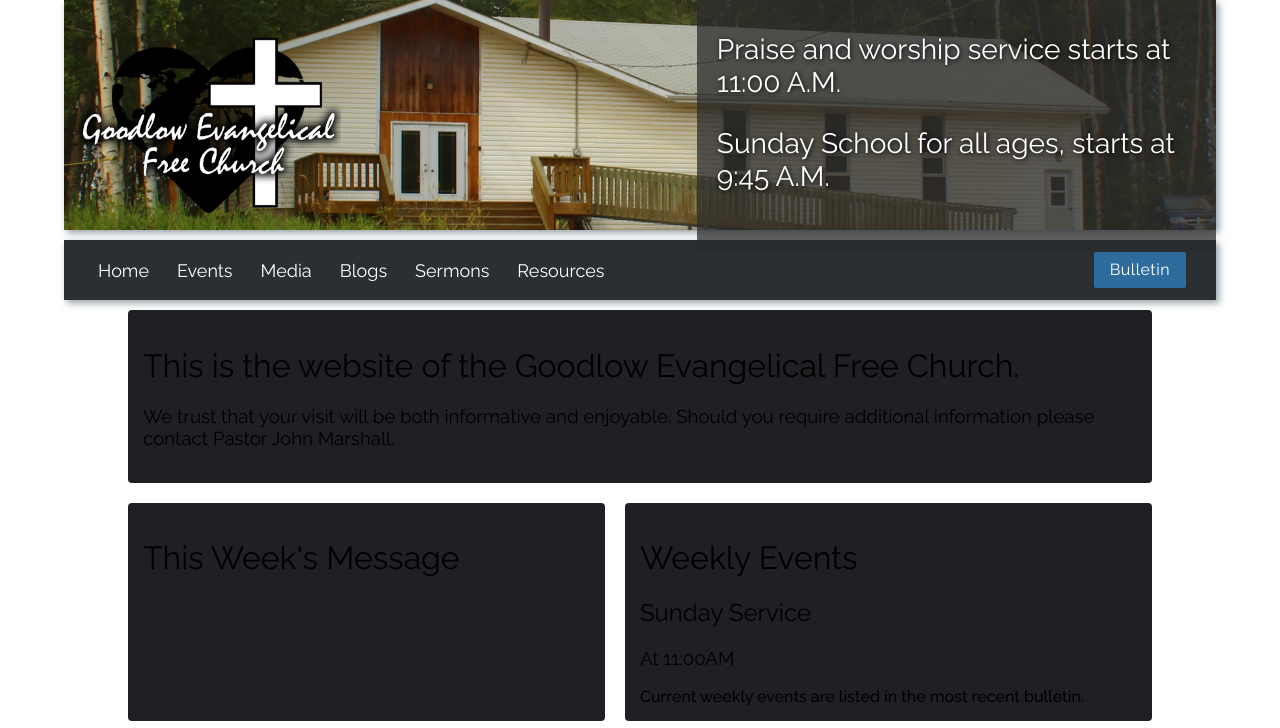
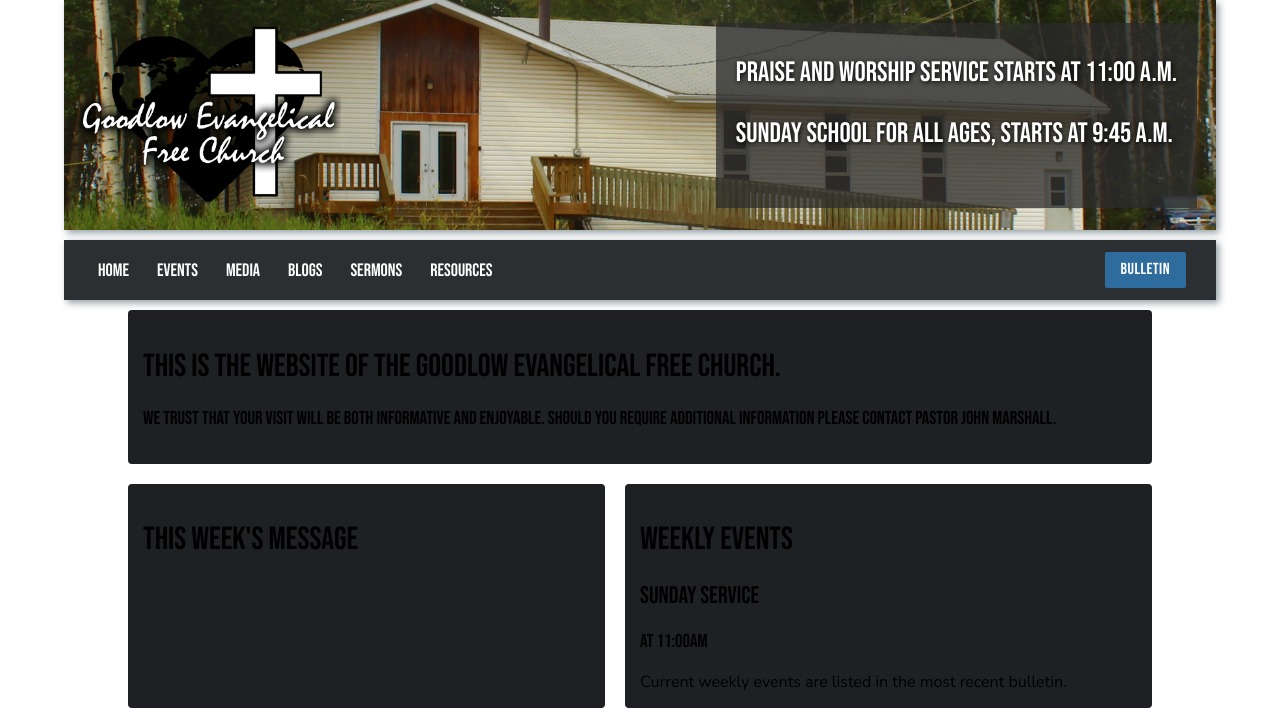
Before and after one commit to OwenRempel/GoodlowEFC, a PHP site: page / in a window 1280 px wide. Shown: the top 728 px of the page. Run offline with PHP 8.4, Linux system fonts and the light colour scheme.

Commit message:
Tweaking the fonts the site is using

```diff
--- a/css/main.css
+++ b/css/main.css
@@ -1,4 +1,4 @@
-@import url('https://fonts.googleapis.com/css2?family=Raleway:wght@100;200;300;400;500;600&family=Roboto:wght@100;300;400&display=swap');
+@import url('https://fonts.googleapis.com/css2?family=Bebas+Neue&family=Nunito:ital,wght@0,200..1000;1,200..1000&family=Raleway:ital,wght@0,100..900;1,100..900&family=Roboto:ital,wght@0,100;0,300;0,400;0,500;0,700;0,900;1,100;1,300;1,400;1,500;1,700;1,900&display=swap');
 
 
 .material-symbols-outlined {
@@ -71,8 +71,6 @@ body {
   background-color: var(--background);
   padding: 0;
   margin: 0;
-  font-family: -apple-system, BlinkMacSystemFont, Segoe UI, Roboto, Oxygen,
-    Ubuntu, Cantarell, Fira Sans, Droid Sans, Helvetica Neue, sans-serif;
   color: var(--text-color);
 }
 
@@ -87,23 +85,29 @@ a {
   box-sizing: border-box;
 }
 a,h1,h2,h3,h4,h5,h6 {
-  font-family: 'Raleway', sans-serif;
-  font-weight: 300;
+  font-family: "Bebas Neue", sans-serif;
+  font-weight: 400;
+  font-style: normal;
 }
 p{
-  font-family: 'Raleway', sans-serif;
-  font-weight: 300;
+  font-family: "Nunito", sans-serif;
+  font-optical-sizing: auto;
+  font-weight: 200;
+  font-style: normal;
 }
 
 
 @media (prefers-color-scheme: light) {
   a,h1,h2,h3,h4,h5,h6 {
-    font-family: 'Raleway', sans-serif;
+    font-family: "Bebas Neue", sans-serif;
     font-weight: 400;
+    font-style: normal;
   }
   p{
-    font-family: 'Raleway', sans-serif;
-    font-weight: 500;
+    font-family: "Nunito", sans-serif;
+    font-optical-sizing: auto;
+    font-weight: 200;
+    font-style: normal;
   }
 }
 
@@ -397,12 +401,13 @@ audio::-webkit-media-controls-enclosure{
   display: flex;
   flex-direction: column;
 }
-.AudioHeader{
+.AudioHeader {
   display: flex;
-  flex-direction: column;
+  flex-direction: row;
   flex-wrap: wrap;
+  justify-content: space-between;
+  align-items: flex-end;
 }
-
 
 
 @media only screen and (max-width: 1000px) {
```
